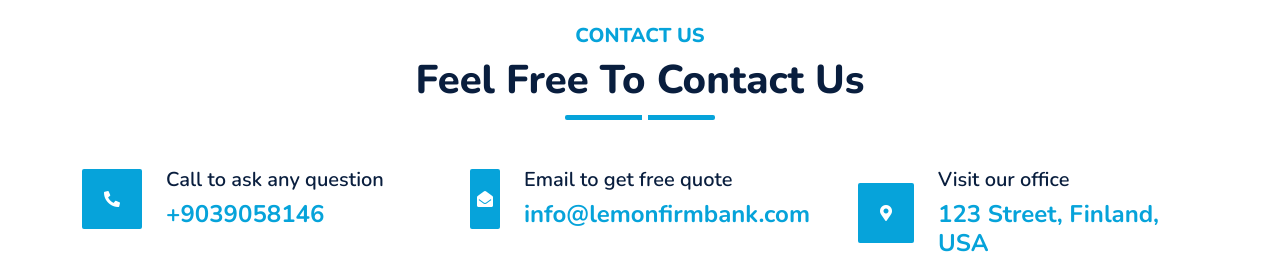
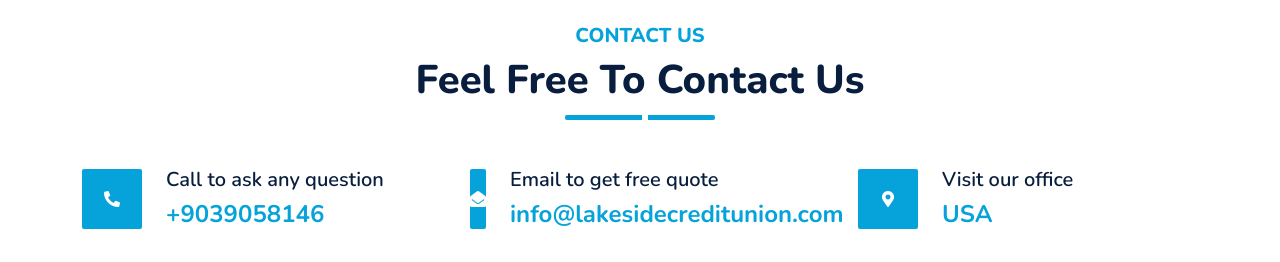
Before and after one commit to badassboy/lakewebsite, a PHP site: page /contact.php in a window 1280 px wide. Shown: the part 595-857 px from the top of the page. Run offline with PHP 8.4, Linux system fonts and the light colour scheme; some libraries are stand-ins or nearby versions.

Commit message:
corrections done

```diff
--- a/contact.php
+++ b/contact.php
@@ -109,7 +109,7 @@
                         </div>
                         <div class="ps-4">
                             <h5 class="mb-2">Email to get free quote</h5>
-                            <h4 class="text-primary mb-0">info@lemonfirmbank.com</h4>
+                            <h4 class="text-primary mb-0">info@lakesidecreditunion.com</h4>
                         </div>
                     </div>
                 </div>
@@ -120,7 +120,7 @@
                         </div>
                         <div class="ps-4">
                             <h5 class="mb-2">Visit our office</h5>
-                            <h4 class="text-primary mb-0">123 Street, Finland, USA</h4>
+                            <h4 class="text-primary mb-0">USA</h4>
                         </div>
                     </div>
                 </div>
--- a/footer.php
+++ b/footer.php
@@ -53,7 +53,7 @@
             <div class="row justify-content-end">
                 <div class="col-lg-8 col-md-6">
                     <div class="d-flex align-items-center justify-content-center" style="height: 75px;">
-                        <p class="mb-0">&copy; <a class="text-white border-bottom" href="#">LemonFirm Bank</a>. All Rights Reserved.
+                        <p class="mb-0">&copy; <a class="text-white border-bottom" href="#">Lakeside Credit Union</a>. All Rights Reserved.
 
 						<!--/*** This template is free as long as you keep the footer author’s credit link/attribution link/backlink. If you'd like to use the template without the footer author’s credit link/attribution link/backlink, you can purchase the Credit Removal License from "https://htmlcodex.com/credit-removal". Thank you for your support. ***/-->
 
```
